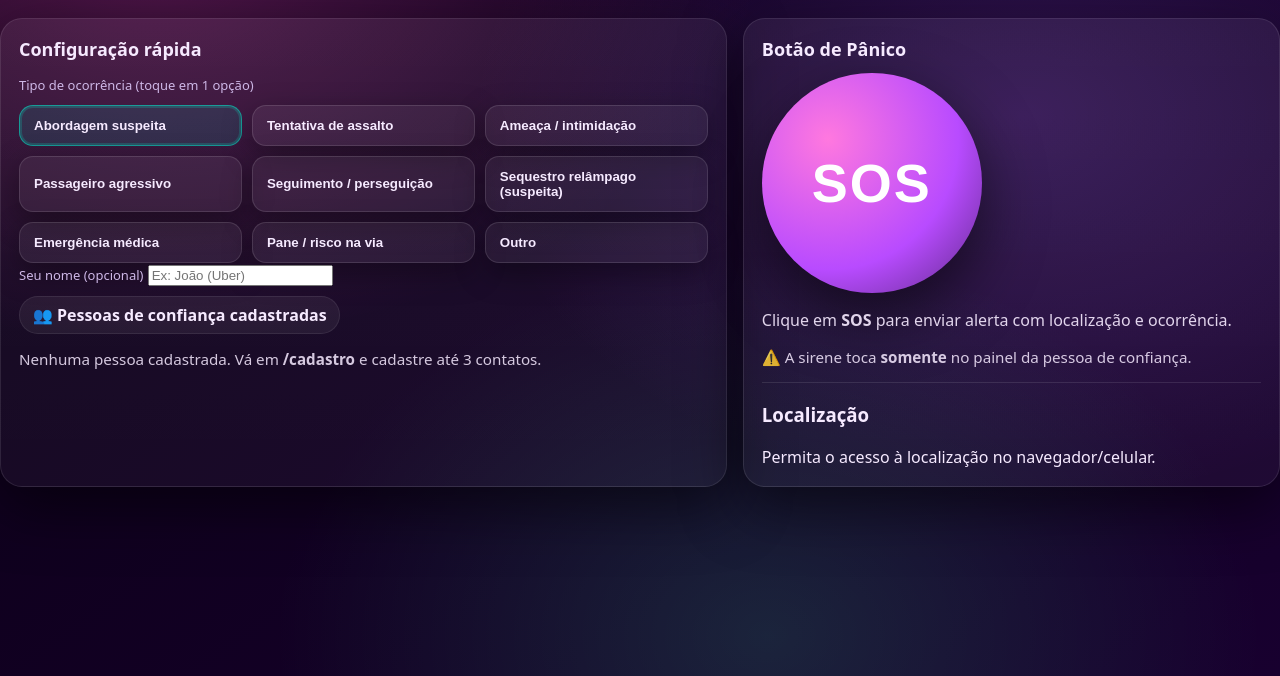
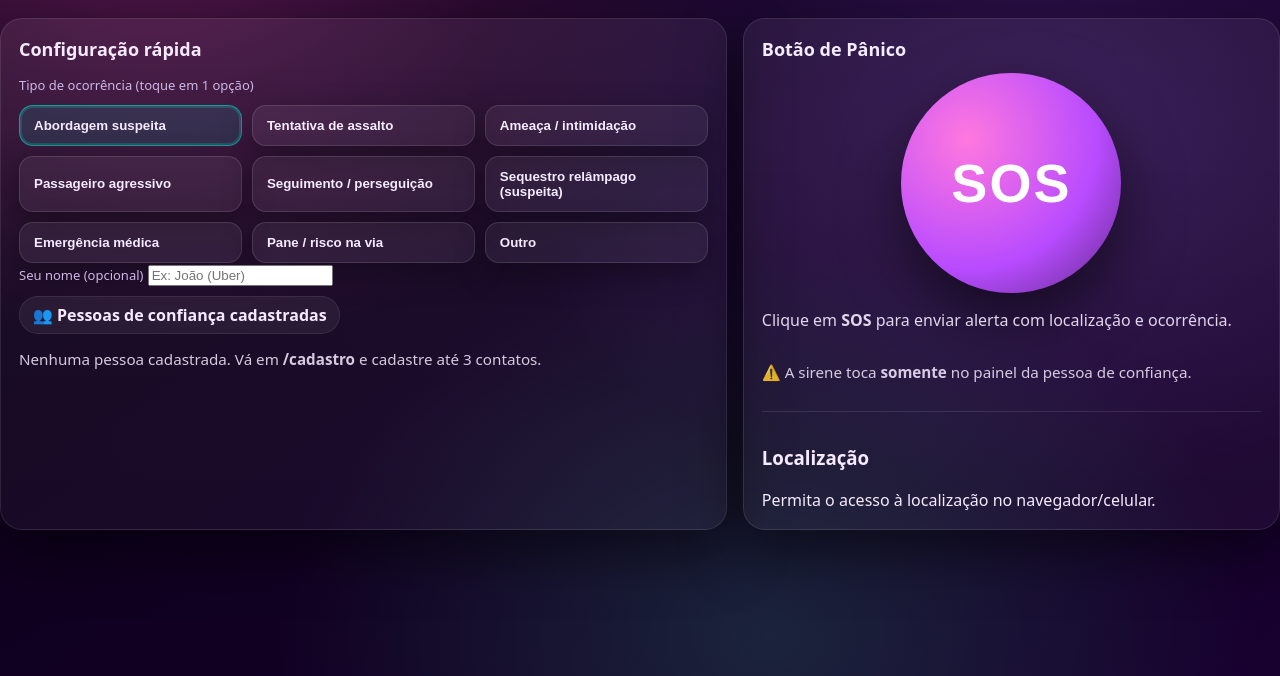
Before and after one commit to salveci2022/vyra-system, a Flask app: page /motorista in a window 1280 px wide. Shown: the part 124-800 px from the top of the page. Run offline with Flask 3, Linux system fonts and the light colour scheme.

Commit message:
add arquivos no repo

```diff
--- a/templates/motorista.html
+++ b/templates/motorista.html
@@ -59,6 +59,14 @@
     }
     .occ-note{opacity:.8;font-size:.9rem;margin-top:6px}
     .sr-only{position:absolute;left:-10000px;top:auto;width:1px;height:1px;overflow:hidden;}
+
+    /* Centralização real do botão de pânico (principalmente no celular) */
+    .sos-card{display:flex;flex-direction:column;}
+    .sos-stage{display:flex;align-items:center;justify-content:center;flex:1;}
+    /* Em telas menores, deixe o botão no meio da tela */
+    @media (max-width: 960px){
+      .sos-card{min-height: 75vh;}
+    }
   </style>
 </head>
 <body class="aurora-bg">
@@ -112,10 +120,10 @@
         </div>
       </section>
 
-      <section class="card">
+      <section class="card sos-card">
         <h2>Botão de Pânico</h2>
 
-        <div class="center">
+        <div class="sos-stage">
           <button class="sos" id="btnSOS">SOS</button>
         </div>
 
```
Also changed, not shown: templates/painel.html (+28 -1 lines).
